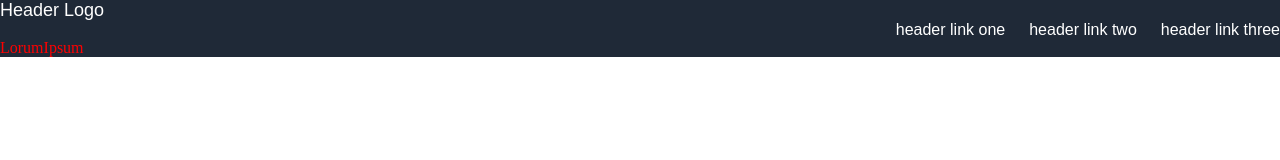
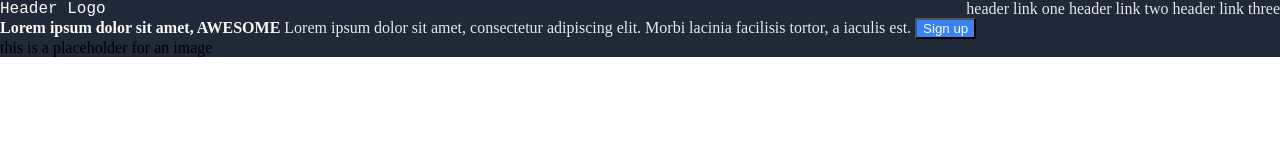
Before and after one commit to joseb2/Landing-Page, a plain HTML site: page index.html in a window 1280 px wide. Drawn offline with Linux system fonts and the light colour scheme.

Commit message:
deleting everything

```diff
--- a/index.html
+++ b/index.html
@@ -10,18 +10,26 @@
 </head>
 <body>
    <div class="flex-container">
-    <div id="headContainer" class="flex-container">
-        <span id="headerLogo">Header Logo</span>
-        <nav class="links">
-            <a id = "linkOne" href="">header link one </a>&nbsp;
-            <a id = "linkTwo" href="">header link two </a>&nbsp;
-            <a id = "linkThree" href="">header link three </a>
-        </nav>
+    <div class = "headerBar">
+        <span id = "headerLeftBox">Header Logo</span>
+        <div class = "linkBox">
+            <a href="">header link one</a>
+            <a href="">header link two</a>
+            <a href="">header link three</a>
+        </div>
     </div>
-    <div id="descContainer" class="flex-container">
-        <span id="signupButton">LorumIpsum</span>
+    <div class ="secondBar">
+        <div class = "secondBarLeft">
+            <span id = "descFirst">Lorem ipsum dolor sit amet, AWESOME</span>
+            <span id = "descSecond">Lorem ipsum dolor sit amet, consectetur adipiscing elit. Morbi lacinia facilisis tortor, a iaculis est.</span>
+            <button id = "signUp">Sign up</button>
+        </div>
+        <div id = "placeHolderImage">
+            this is a placeholder for an image
+        </div>
+
     </div>
-    </div>
+   </div>
 
 <!-- divide the boxes on the example pages in three ( four )
 and then introduce flex from there-->
--- a/style.css
+++ b/style.css
@@ -10,44 +10,71 @@ body {
     flex-direction: column;
     border-color: red;
 
+}
+
+.headerBar {
+    display: flex;
+    background-color: #1f2937;
+    flex-direction: row;
+    justify-content: space-between;
+}
+
+
+.headerBar #headerLeftBox {
+
+    font-family: 'Courier New', Courier, monospace;
+    color:#f9FAf8;
 
 
 }
-.flex-container #headContainer {
-    border-color: red;
-    border-color: teal;
-       /*color:#F9FAF8;*/
-    background-color: #1f2937; /*#1f2937;*/
 
+.linkBox {
+   flex-direction: row;
 }
-.flex-container #headerLogo {
+
+a {
+    flex-flow: wrap;
+    gap: 30px;
+    color:#e5e7eb;
+    text-decoration:none;
+}
+
+.secondBar {
     background-color: #1f2937;
-    display: flex;
-    color:white;
-    font-size: 18px;
-    font-family: Arial, Helvetica, sans-serif;
-
-
-}
-a {
-
-    display: flex;
-    color:white;
-    font-family: Arial, Helvetica, sans-serif;
-    text-decoration: none;
-
-
-
-}
-.links {
-    justify-content: flex-end;
-    display: flex;
-    gap: 10px;
 
 }
 
-#signupButton {
-    color: red;
-    background-color: #1f2937;
+#descFirst {
+    font-weight: bolder;
+    color:#f9FAf8
+}
+
+#descSecond {
+    color:#e5e7eb;
 
 }
+
+#signUp {
+    background-color: #3882F6;
+    color:#f9FAf8
+}
+
+
+/*
+<body>
+   <div class="flex-container">
+    <div class = "headerBar">
+        <span id = "headerLeftBox">Header Logo</span>
+        <span id = "headerRightBox"></span>
+    </div>
+    <div class ="secondBar">
+        <div id = "secondBarLeft">
+            <span id = "descFirst">Lorem ipsum dolor sit amet, consectetur</span>
+            <span id = "descSecond">Lorem ipsum dolor sit amet, consectetur adipiscing elit. Morbi lacinia facilisis tortor, a iaculis est.</span>
+            <button id = "signUp">Sign up</button>
+        </div>
+        <div id = "placeHolderImage">
+            this is a placeholder for an image
+        </div>
+
+*/
```
